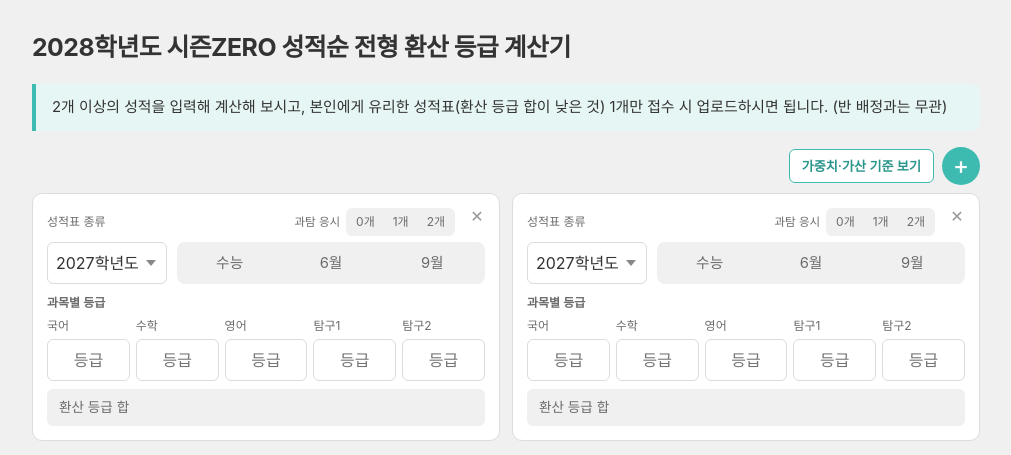
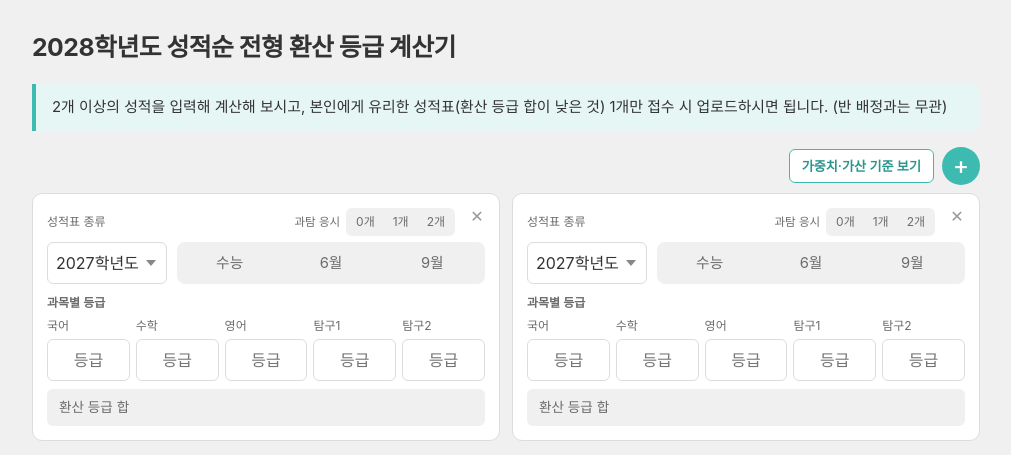
Before and after one commit to knkscampusm/calculator, a plain HTML site: page index.html in a window 1280 px wide. Shown: the top 455 px of the page, without its empty margins (134-1145 px from the left). Drawn offline with Linux system fonts and the light colour scheme; a web font is replaced by a local one.

Commit message:
Update index.html

```diff
--- a/index.html
+++ b/index.html
@@ -3,11 +3,11 @@
 <head>
 <meta charset="UTF-8">
 <meta name="viewport" content="width=device-width, initial-scale=1, maximum-scale=1, viewport-fit=cover">
-<title>2028학년도 시즌ZERO 성적순 전형 환산 등급 계산기</title>
+<title>2028학년도 성적순 전형 환산 등급 계산기</title>
 <meta name="description" content="성적을 입력하면 환산 등급 합을 계산하고, 가장 유리한 성적표를 알려드립니다.">
 <meta property="og:type" content="website">
 <meta property="og:url" content="https://knkscampusm.github.io/calculator/">
-<meta property="og:title" content="2028학년도 시즌ZERO 성적순 전형 환산 등급 계산기">
+<meta property="og:title" content="2028학년도 성적순 전형 환산 등급 계산기">
 <meta property="og:description" content="성적을 입력하면 환산 등급 합을 계산하고, 가장 유리한 성적표를 알려드립니다.">
 <meta property="og:image" content="https://knkscampusm.github.io/calculator/og.png">
 <meta property="og:image:width" content="1200">
@@ -233,7 +233,7 @@ dialog.cfm{width:min(340px,calc(100vw - 32px));padding:22px 20px 16px;text-align
 </head>
 <body>
 <div class="wrap">
-  <h1><span class="h1a">2028학년도 시즌ZERO</span> <span class="h1b">성적순 전형 환산 등급 계산기</span></h1>
+  <h1><span class="h1a">2028학년도</span> <span class="h1b">성적순 전형 환산 등급 계산기</span></h1>
 
   <dialog id="refDlg" aria-labelledby="refTitle">
     <div class="dlg-head">
```
